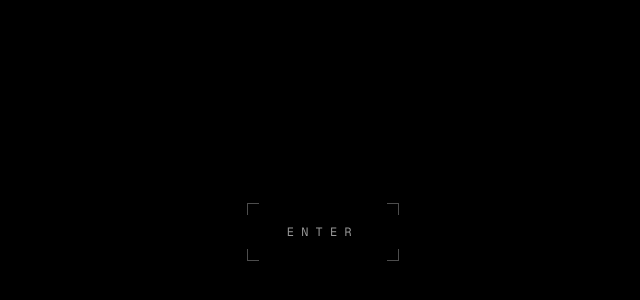
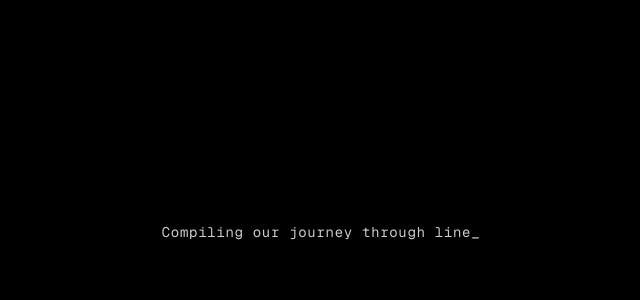
Before and after one commit to YongR4I/PPLG-V.2, a Next.js app: page / in a window 1280 px wide. Shown: the part 168-468 px from the top of the page, without its empty margins (319-959 px from the left). Built offline with nearby package versions, Linux system fonts and the light colour scheme.

Commit message:
preloader remake

```diff
--- a/src/components/ui/Preloader.tsx
+++ b/src/components/ui/Preloader.tsx
@@ -3,20 +3,77 @@
 import { useState, useEffect } from 'react';
 
 export default function Preloader({ onComplete }: { onComplete?: () => void }) {
+  const [phase, setPhase] = useState<'typing' | 'loading'>('typing');
+  const [typedText, setTypedText] = useState('');
+  const [textOpacity, setTextOpacity] = useState(1);
+  const [currentTextIndex, setCurrentTextIndex] = useState(0);
+
   const [progress, setProgress] = useState(0);
   const [showButton, setShowButton] = useState(false);
   const [isDone, setIsDone] = useState(false);
   const [isHidden, setIsHidden] = useState(false);
 
+  // Daftar teks yang akan muncul bergantian (tanpa tanda > di dalamnya)
+  const textSequence = [
+    "Archiving the moments we cannot pause...",
+    "Compiling our journey through lines of code...",
+    "Calibrating focus..."
+  ];
+
+  // Effect untuk Animasi Mengetik Bergantian
   useEffect(() => {
-    // Simulasi loading tidak berurutan (Fake Loading Internet)
+    let timeoutId: NodeJS.Timeout;
+
+    const typeString = (str: string, onFinish: () => void) => {
+      let i = 0;
+      setTypedText('');
+      setTextOpacity(1);
+
+      const typeChar = () => {
+        if (i < str.length) {
+          setTypedText(str.slice(0, i + 1));
+          i++;
+          timeoutId = setTimeout(typeChar, 30 + Math.random() * 40); // Kecepatan ngetik
+        } else {
+          // Tunggu sebentar agar bisa dibaca setelah selesai diketik
+          timeoutId = setTimeout(onFinish, 1200);
+        }
+      };
+      typeChar();
+    };
+
+    if (phase === 'typing') {
+      if (currentTextIndex < textSequence.length) {
+        // Mulai ngetik teks saat ini
+        typeString(textSequence[currentTextIndex], () => {
+          // Setelah selesai ngetik dan nunggu, fade out
+          setTextOpacity(0);
+
+          // Tunggu fade out selesai, lalu lanjut ke teks berikutnya
+          timeoutId = setTimeout(() => {
+            setCurrentTextIndex(prev => prev + 1);
+          }, 600); // 600ms harus sinkron dengan durasi transition-opacity
+        });
+      } else {
+        // Jika semua teks di array sudah selesai
+        setPhase('loading');
+      }
+    }
+
+    return () => clearTimeout(timeoutId);
+  }, [phase, currentTextIndex]);
+
+  // Effect untuk Fake Loading
+  useEffect(() => {
+    if (phase !== 'loading') return;
+
     const jumpSteps = [
       { val: 14, delay: 400 },
-      { val: 35, delay: 900 }, // Nge-lag / jeda agak lama di 35
+      { val: 35, delay: 900 },
       { val: 42, delay: 300 },
-      { val: 65, delay: 1000 }, // Nge-lag lagi di 65
+      { val: 65, delay: 1000 },
       { val: 88, delay: 400 },
-      { val: 100, delay: 500 }  // Sampai 100
+      { val: 100, delay: 500 }
     ];
 
     let timeoutIds: NodeJS.Timeout[] = [];
@@ -27,11 +84,10 @@
       const id = setTimeout(() => {
         setProgress(step.val);
 
-        // Jika sudah mencapai 100, tampilkan tombol alih-alih langsung masuk
         if (index === jumpSteps.length - 1) {
           setTimeout(() => {
             setShowButton(true);
-          }, 600); // Tahan sebentar di angka 100 sebelum menampilkan tombol
+          }, 600);
         }
       }, totalDelay);
       timeoutIds.push(id);
@@ -40,34 +96,46 @@
     return () => {
       timeoutIds.forEach(clearTimeout);
     };
-  }, []);
+  }, [phase]);
 
   const handleStart = () => {
     setIsDone(true);
     setTimeout(() => {
       setIsHidden(true);
       if (onComplete) onComplete();
-    }, 800); // Tunggu animasi fade out selesai
+    }, 800);
   };
 
   if (isHidden) return null;
 
-  // Kalkulasi ukuran kotak berdasarkan progress (Mulai dari SANGAT kecil lalu membesar)
   const boxScale = 0.3 + (progress / 100) * 0.7;
-  const opacity = isDone ? 0 : 1; // Fade out saat selesai
+  const opacity = isDone ? 0 : 1;
 
   return (
     <div
-      className={`fixed inset-0 z-[100] flex flex-col items-center justify-center text-white bg-black transition-opacity duration-800 ease-in-out ${showButton ? 'cursor-default' : 'cursor-wait'}`}
+      className={`fixed inset-0 z-[100] flex flex-col items-center justify-center text-white bg-black transition-opacity duration-800 ease-in-out ${phase === 'loading' && showButton ? 'cursor-default' : 'cursor-wait'}`}
       style={{ opacity }}
     >
-      {/* Tombol Ready to Start (Muncul setelah 100%) */}
+      {/* BAGIAN TEKS NGETIK */}
+      {phase !== 'loading' && (
+        <div
+          className="font-mono text-[12px] md:text-[14px] text-white/80 transition-opacity duration-500 tracking-wider text-center"
+          style={{ opacity: textOpacity }}
+        >
+          {currentTextIndex === 0 && <span className="text-white/50 mr-2">{'>'}</span>}
+          {typedText}
+          <span className="animate-pulse font-bold">_</span>
+        </div>
+      )}
+
+      {/* BAGIAN UI PRELOADER KAMERA */}
+      {phase === 'loading' && (
+        <>
           <div className={`absolute inset-0 z-20 flex items-center justify-center transition-opacity duration-1000 ${showButton ? 'opacity-100 pointer-events-auto' : 'opacity-0 pointer-events-none'}`}>
             <button
               onClick={handleStart}
               className="group relative px-10 py-5 text-white/60 hover:text-white transition-all duration-700 uppercase tracking-[0.6em] text-[11px] md:text-[12px] font-mono flex items-center justify-center ml-[0.3em]"
             >
-          {/* Sudut-sudut ala kamera yang merespons hover */}
               <div className="absolute top-0 left-0 w-3 h-3 border-t-[1px] border-l-[1px] border-white/30 group-hover:border-white group-hover:w-4 group-hover:h-4 transition-all duration-500"></div>
               <div className="absolute top-0 right-0 w-3 h-3 border-t-[1px] border-r-[1px] border-white/30 group-hover:border-white group-hover:w-4 group-hover:h-4 transition-all duration-500"></div>
               <div className="absolute bottom-0 left-0 w-3 h-3 border-b-[1px] border-l-[1px] border-white/30 group-hover:border-white group-hover:w-4 group-hover:h-4 transition-all duration-500"></div>
@@ -77,36 +145,29 @@
             </button>
           </div>
 
-      {/* Bagian Animasi Kamera (Memudar saat tombol muncul) */}
-      <div className={`relative flex flex-col items-center justify-center transition-opacity duration-700 ${showButton ? 'opacity-0' : 'opacity-100'}`}>
-        {/* Container untuk Pusatkan Item */}
+          <div className={`relative flex flex-col items-center justify-center transition-opacity duration-700 animate-in fade-in zoom-in-95 duration-1000 ${showButton ? 'opacity-0' : 'opacity-100'}`}>
             <div className="relative flex items-center justify-center">
-          {/* Container Kotak Focus */}
               <div
                 className="absolute w-[300px] h-[180px] transition-transform duration-[1500ms] ease-[cubic-bezier(0.22,1,0.36,1)] pointer-events-none"
                 style={{ transform: `scale(${boxScale})` }}
               >
-            {/* Sudut Kiri Atas */}
                 <div className="absolute top-0 left-0 w-6 h-6 border-t-[1px] border-l-[1px] border-white/60"></div>
-            {/* Sudut Kanan Atas */}
                 <div className="absolute top-0 right-0 w-6 h-6 border-t-[1px] border-r-[1px] border-white/60"></div>
-            {/* Sudut Kiri Bawah */}
                 <div className="absolute bottom-0 left-0 w-6 h-6 border-b-[1px] border-l-[1px] border-white/60"></div>
-            {/* Sudut Kanan Bawah */}
                 <div className="absolute bottom-0 right-0 w-6 h-6 border-b-[1px] border-r-[1px] border-white/60"></div>
               </div>
 
-          {/* Angka Progress */}
               <div className="relative z-10 font-mono text-[16px] md:text-[20px] tracking-widest text-white">
                 {progress}
               </div>
             </div>
           </div>
 
-      {/* Waktu/Teks di bagian bawah (Ikut memudar saat tombol muncul) */}
-      <div className={`absolute bottom-8 left-1/2 -translate-x-1/2 font-mono text-[10px] tracking-widest text-white/80 transition-opacity duration-700 ${showButton ? 'opacity-0' : 'opacity-100'}`}>
+          <div className={`absolute bottom-8 left-1/2 -translate-x-1/2 font-mono text-[10px] tracking-widest text-white/80 transition-opacity duration-700 animate-in fade-in slide-in-from-bottom-2 duration-1000 ${showButton ? 'opacity-0' : 'opacity-100'}`}>
             00:00:{progress.toString().padStart(2, '0')}
           </div>
+        </>
+      )}
     </div>
   );
 }
```
Also changed, not shown: SRS/Preloader.md (added). Lines whose indentation alone changed are shown as unchanged.
